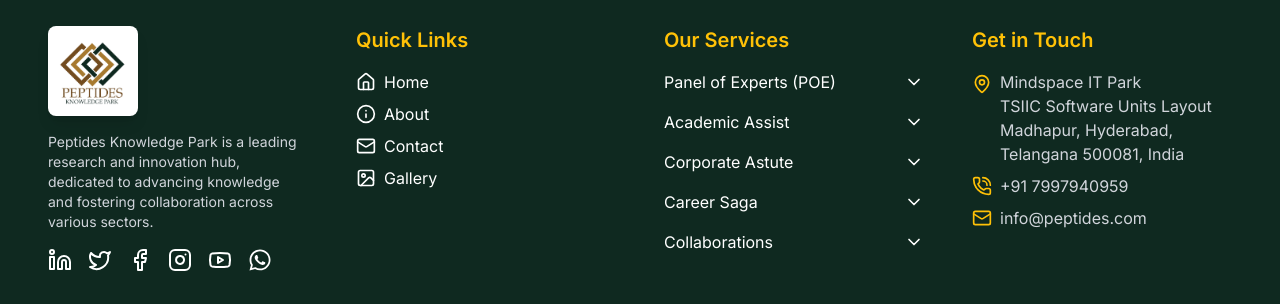
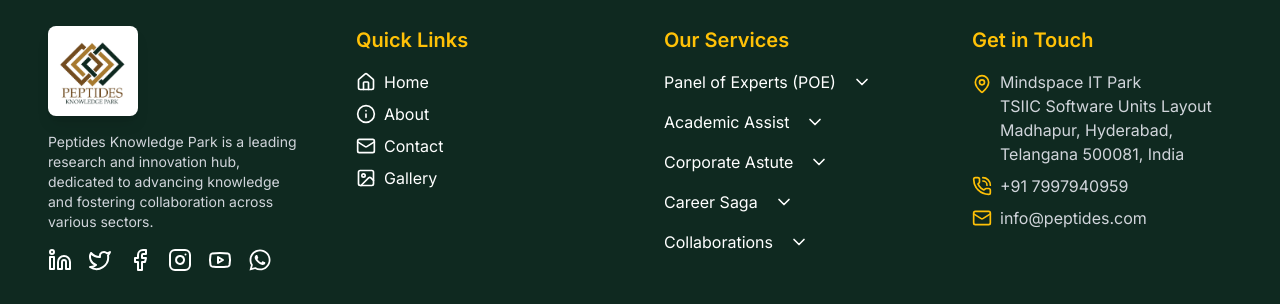
Before and after one commit to Helix-Synergy/Peptides-K-Park, a React (Create React App) app: page / in a window 1280 px wide. Shown: the part 4386-4690 px from the top of the page. Built offline with nearby package versions, Linux system fonts and the light colour scheme.

Commit message:
`Refactor Box 3: Services component to remove unused styles and classes`

```diff
--- a/src/components/Footer.jsx
+++ b/src/components/Footer.jsx
@@ -160,11 +160,11 @@ const Footer = () => {
           <>
             <button
               onClick={() => handleDropdownToggle(link.name)}
-                        className="w-full flex justify-between items-center hover:text-[#ffc107] transition-colors"
+              className="w-full flex items-center hover:text-[#ffc107] transition-colors"
             >
               {link.name}
               <ChevronDown
-                          className={`w-5 h-5 transition-transform duration-300 ${openDropdown === link.name ? 'rotate-180' : ''}`}
+                className={`w-5 h-5 ml-4 transition-transform duration-300 ${openDropdown === link.name ? 'rotate-180' : ''}`}
               />
             </button>
             <ul
@@ -196,6 +196,7 @@ const Footer = () => {
     ))}
   </ul>
 </div>
+
 
           {/* Box 4: Get in Touch (Contact Info) */}
           <div className="space-y-4">
```
Lines whose indentation alone changed are shown as unchanged.
